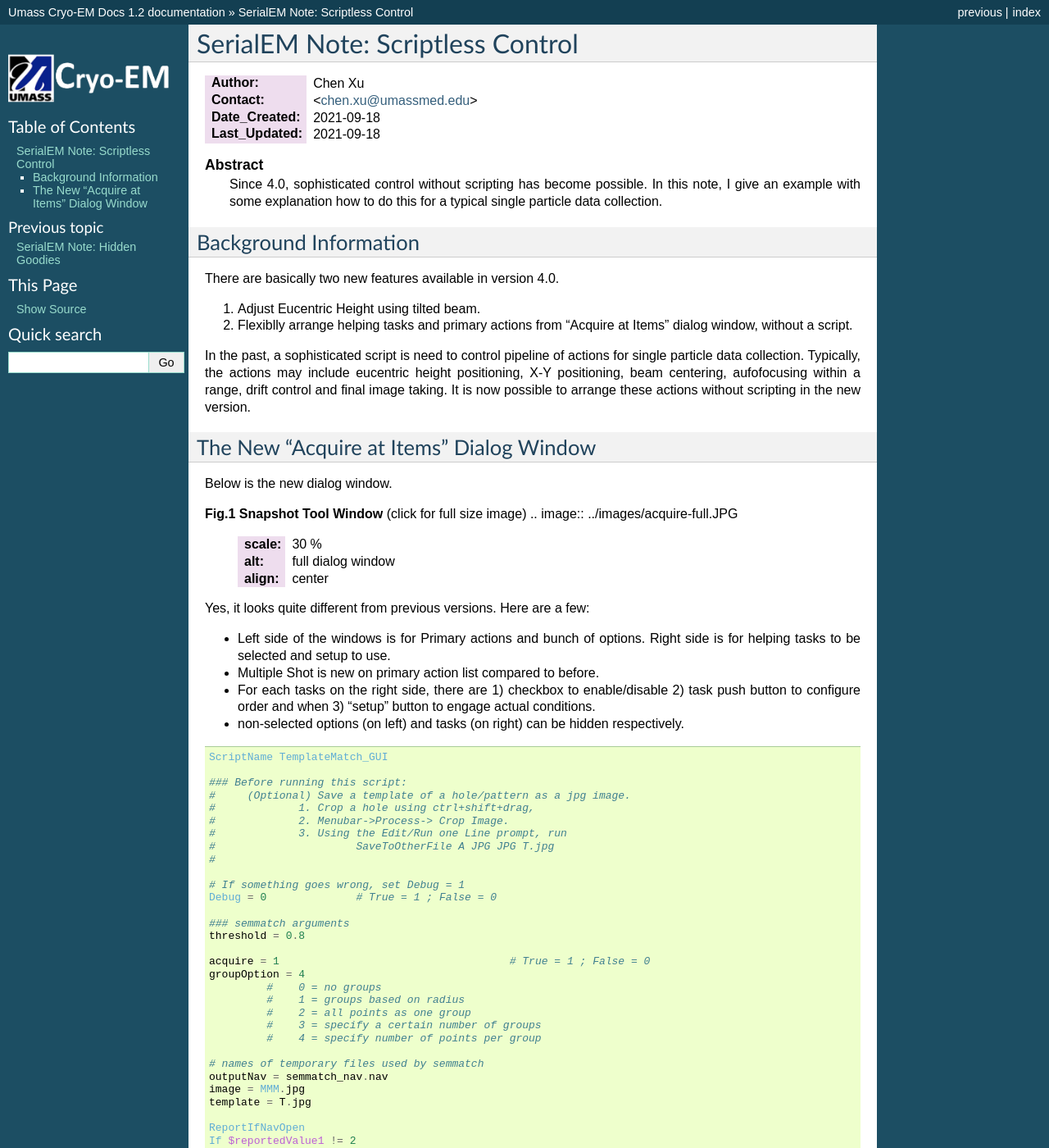
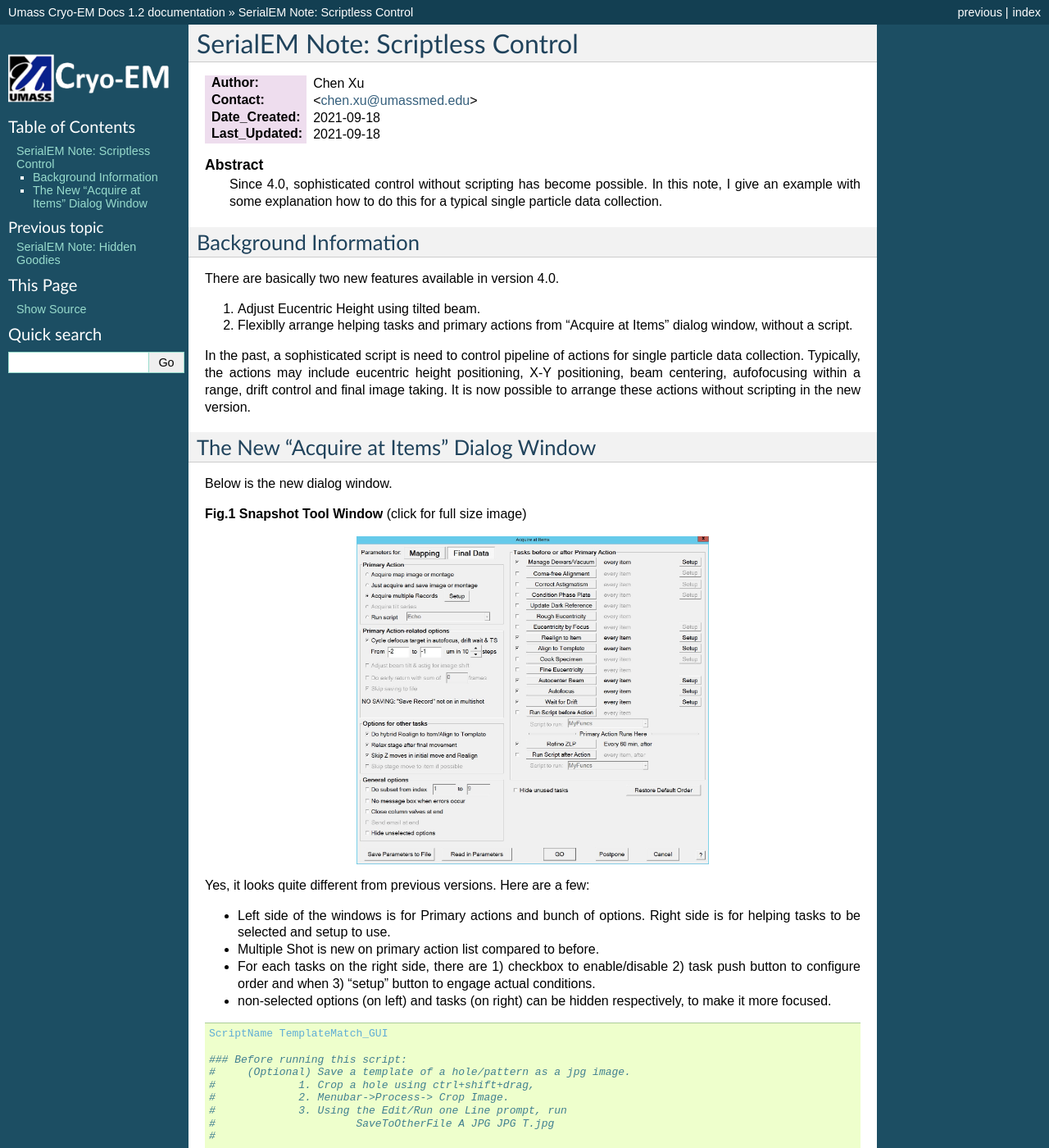
Before and after one commit to xuchen66/sphinx-emdocs, a Sphinx documentation site: the page built from source/serialem-note-control-without-scripting.rst, in a window 1280 px wide and 1400 px high. Shown: the whole window at 82% size. Built offline with Sphinx 7.4.7, drawn with Linux system fonts in a browser that asks for light colours; pages that are not in the unit, such as notebooks, are missing from menus.

Commit message:
Update serialem-note-control-without-scripting.rst

```diff
--- a/source/serialem-note-control-without-scripting.rst
+++ b/source/serialem-note-control-without-scripting.rst
@@ -39,6 +39,7 @@
 Below is the new dialog window.
 
 **Fig.1 Snapshot Tool Window** (click for full size image)
+
 .. image:: ../images/acquire-full.JPG
    :scale: 30 %
    :alt: full dialog window
@@ -49,7 +50,7 @@
 - Left side of the windows is for Primary actions and bunch of options. Right side is for helping tasks to be selected and setup to use.
 - Multiple Shot is new on primary action list compared to before.
 - For each tasks on the right side, there are 1) checkbox to enable/disable 2) task push button to configure order and when 3) "setup" button to engage actual conditions.
-- non-selected options (on left) and tasks (on right) can be hidden respectively.
+- non-selected options (on left) and tasks (on right) can be hidden respectively, to make it more focused.
 
 
 
```
